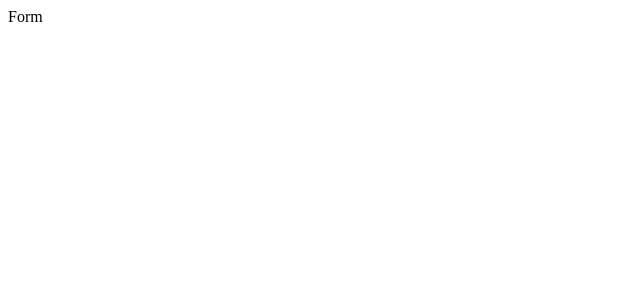
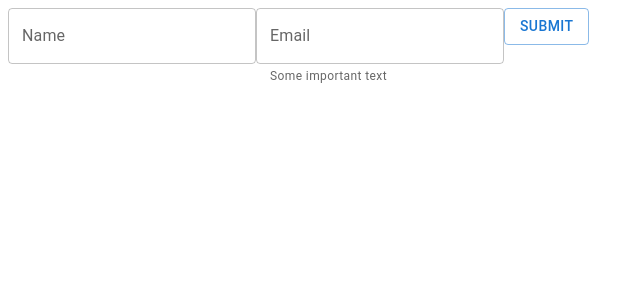
Before and after one commit to vocally-project/client, a React (Create React App) app: page / in a window 1280 px wide. Shown: the top 300 px of the page, without its empty margins (0-644 px from the left). Built offline with nearby package versions, Linux system fonts and the light colour scheme.

Commit message:
feature: add form

```diff
--- a/package.json
+++ b/package.json
@@ -3,9 +3,13 @@
   "version": "0.1.0",
   "private": true,
   "dependencies": {
+    "@emotion/react": "^11.10.4",
+    "@emotion/styled": "^11.10.4",
+    "@mui/material": "^5.10.9",
     "@testing-library/jest-dom": "^5.16.5",
     "@testing-library/react": "^13.4.0",
     "@testing-library/user-event": "^13.5.0",
+    "axios": "^1.1.3",
     "react": "^18.2.0",
     "react-dom": "^18.2.0",
     "react-scripts": "5.0.1",
--- a/src/component/form/index.jsx
+++ b/src/component/form/index.jsx
@@ -1,9 +1,59 @@
-import React from "react";
+import React, { useState } from "react";
+import axios from "axios";
+
+import { Button } from "@mui/material";
+import { CustomTextField } from "../../component";
 
 const Form = () => {
+    const [name, setName] = useState();
+    const [email, setEmail] = useState();
+
+    const handleNameChange = (event) => {
+        setName(event.target.value);
+    };
+
+    const handleEmailChange = (event) => {
+        setEmail(event.target.value);
+    };
+
+    const handleSubmit = async () => {
+        try {
+            const data = JSON.stringify({
+                "email": email,
+                "name": name
+            });
+
+            const config = {
+                method: 'post',
+                url: `${process.env.REACT_APP_SERVER_BASE_URL}/create-user`,
+                headers: {
+                    'Content-Type': 'application/json'
+                },
+                data: data
+            };
+
+            const response = await axios(config)
+            console.log(response);
+        } catch (err) {
+            console.log(err)
+        }
+    };
+
     return (
         <div>
-            Form
+            <CustomTextField
+                label="Name"
+                value={name}
+                onChange={handleNameChange}
+                error=""
+            />
+            <CustomTextField
+                label="Email"
+                value={email}
+                onChange={handleEmailChange}
+                error="Some important text"
+            />
+            <Button variant="outlined" onClick={handleSubmit} >Submit</Button>
         </div>
     )
 };
--- a/src/component/index.js
+++ b/src/component/index.js
@@ -1 +1,2 @@
 export { default as Form } from "./form";
+export { default as CustomTextField } from "./textfield";
--- a/src/component/textfield/index.jsx
+++ b/src/component/textfield/index.jsx
@@ -0,0 +1,16 @@
+import React from "react";
+import { TextField } from "@mui/material";
+
+const CustomTextField = ({ value, onChange, label, error = "" }) => {
+    return (
+        <TextField
+            id="outlined-helperText"
+            label={label}
+            value={value}
+            onChange={onChange}
+            helperText={error}
+        />
+    )
+};
+
+export default CustomTextField;
```
Also changed, not shown: 1 other file (tests, documents, lock files or other folders).
